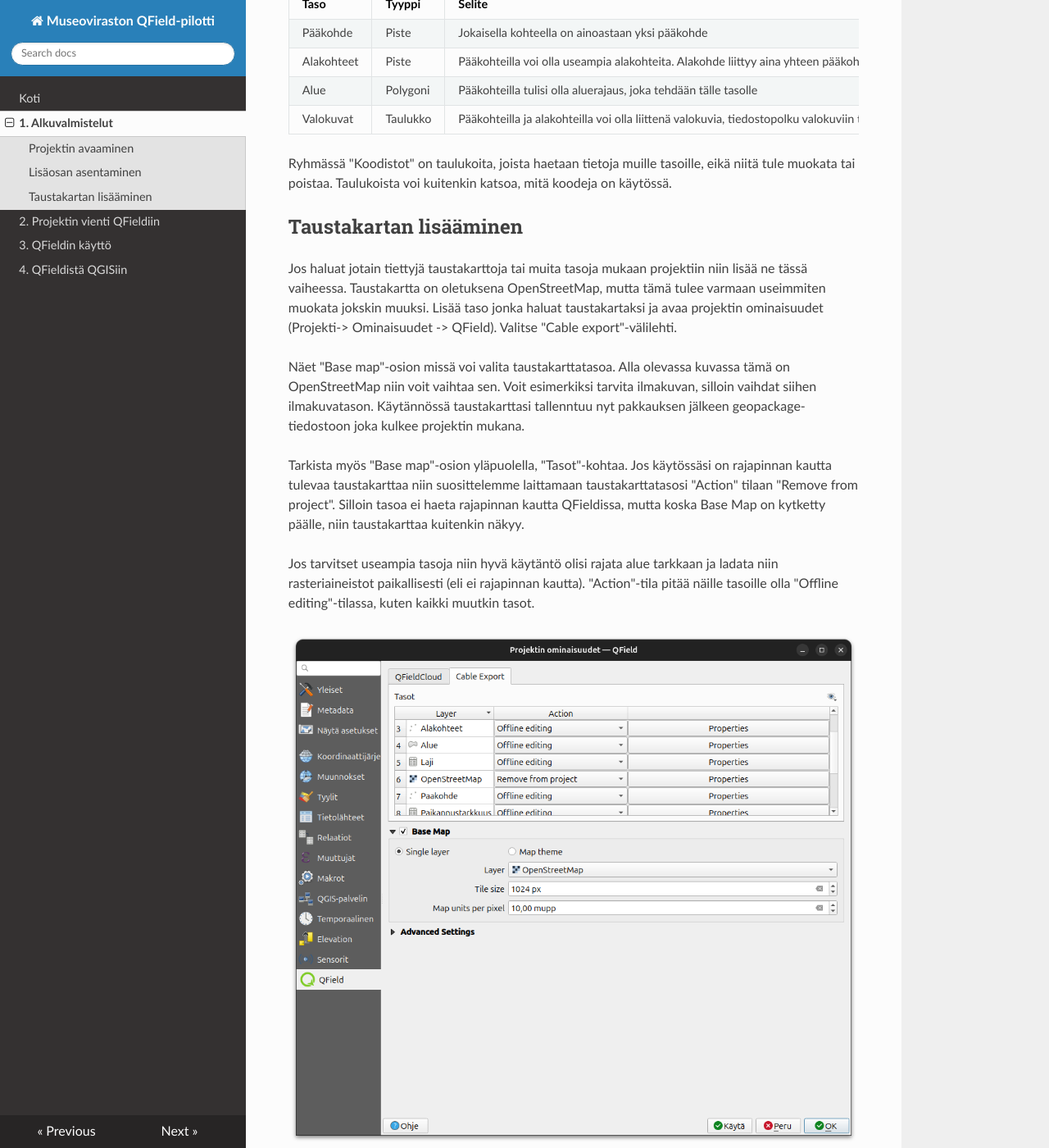
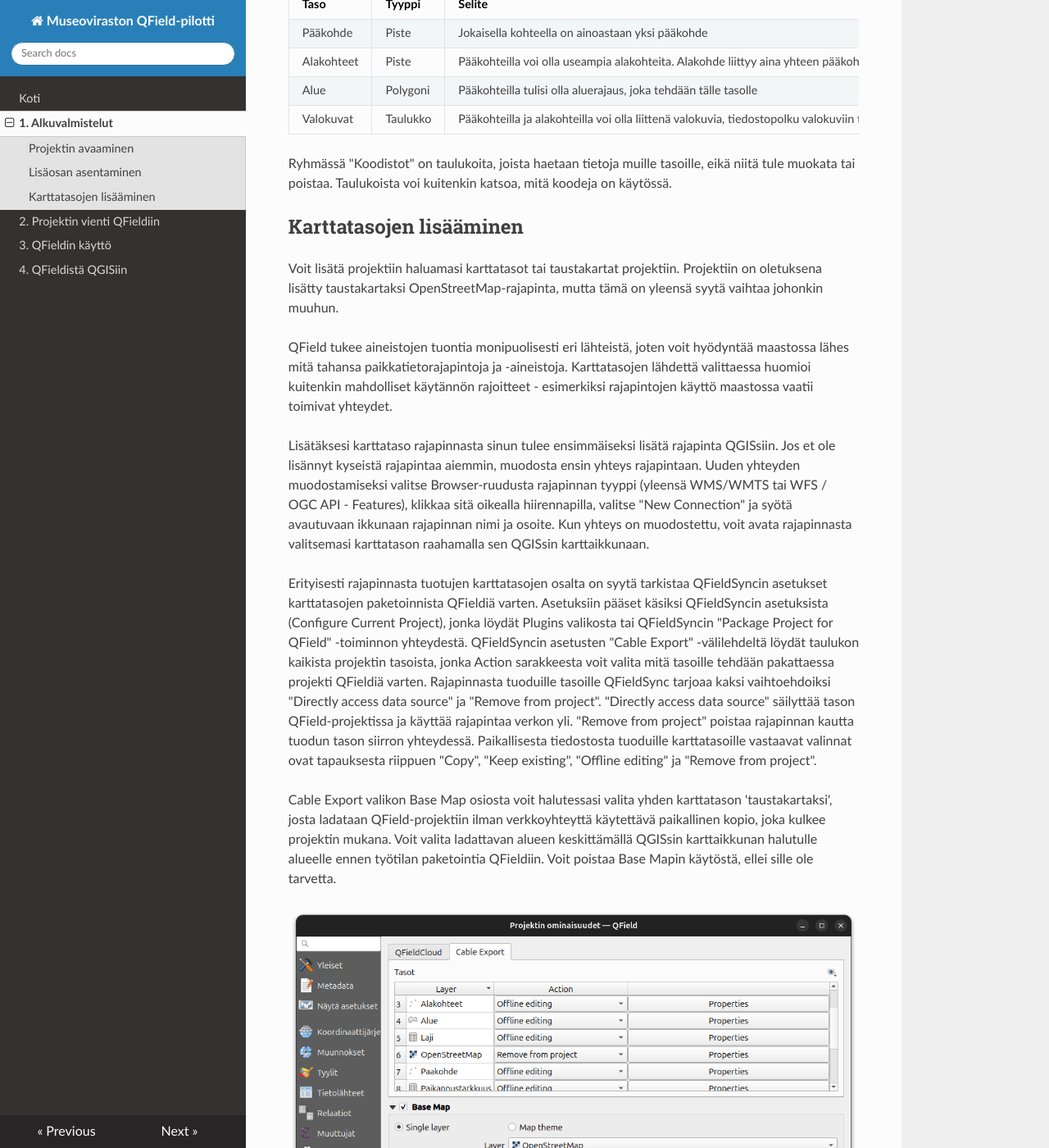
Before and after one commit to finnish-heritage-agency/museovirasto-qfield, an MkDocs documentation site: the page built from docs/1_alkuvalmistelut.md, in a window 1280 px wide and 1400 px high, scrolled down 1931 px. Shown: the whole window at 82% size. Built offline with MkDocs 1.6.1, drawn with Linux system fonts in a browser that asks for light colours; nearby versions of some CDN libraries; some of the changed text lies outside the part shown.

Commit message:
Update 1_alkuvalmistelut.md
Täydennetty karttatasojen lisäämiseen liittyvää ohjeistusta

```diff
--- a/docs/1_alkuvalmistelut.md
+++ b/docs/1_alkuvalmistelut.md
@@ -33,15 +33,17 @@
 
 Ryhmässä "Koodistot" on taulukoita, joista haetaan tietoja muille tasoille, eikä niitä tule muokata tai poistaa. Taulukoista voi kuitenkin katsoa, mitä koodeja on käytössä.
 
-## Taustakartan lisääminen
-Jos haluat jotain tiettyjä taustakarttoja tai muita tasoja mukaan projektiin niin lisää ne tässä vaiheessa. Taustakartta on oletuksena OpenStreetMap, mutta tämä tulee varmaan useimmiten muokata jokskin muuksi. Lisää taso jonka haluat taustakartaksi ja avaa projektin ominaisuudet (Projekti-> Ominaisuudet -> QField). Valitse "Cable export"-välilehti.
+## Karttatasojen lisääminen
+Voit lisätä projektiin haluamasi karttatasot tai taustakartat projektiin. Projektiin on oletuksena lisätty taustakartaksi OpenStreetMap-rajapinta, mutta tämä on yleensä syytä vaihtaa johonkin muuhun.
 
-Näet "Base map"-osion missä voi valita taustakarttatasoa. Alla olevassa kuvassa tämä on OpenStreetMap niin voit vaihtaa sen. Voit esimerkiksi tarvita ilmakuvan, silloin vaihdat siihen ilmakuvatason. Käytännössä taustakarttasi tallenntuu nyt pakkauksen jälkeen geopackage-tiedostoon joka kulkee projektin mukana.
+QField tukee aineistojen tuontia monipuolisesti eri lähteistä, joten voit hyödyntää maastossa lähes mitä tahansa paikkatietorajapintoja ja -aineistoja. Karttatasojen lähdettä valittaessa huomioi kuitenkin mahdolliset käytännön rajoitteet - esimerkiksi rajapintojen käyttö maastossa vaatii toimivat yhteydet.
 
-Tarkista myös "Base map"-osion yläpuolella, "Tasot"-kohtaa. Jos käytössäsi on rajapinnan kautta tulevaa taustakarttaa niin suosittelemme laittamaan taustakarttatasosi "Action" tilaan "Remove from project". Silloin tasoa ei haeta rajapinnan kautta QFieldissa, mutta koska Base Map on kytketty päälle, niin taustakarttaa kuitenkin näkyy.
+Lisätäksesi karttataso rajapinnasta sinun tulee ensimmäiseksi lisätä rajapinta QGISsiin. Jos et ole lisännyt kyseistä rajapintaa aiemmin, muodosta ensin yhteys rajapintaan. Uuden yhteyden muodostamiseksi valitse Browser-ruudusta rajapinnan tyyppi (yleensä WMS/WMTS tai WFS / OGC API - Features), klikkaa sitä oikealla hiirennapilla, valitse "New Connection" ja syötä avautuvaan ikkunaan rajapinnan nimi ja osoite. Kun yhteys on muodostettu, voit avata rajapinnasta valitsemasi karttatason raahamalla sen QGISsin karttaikkunaan.
 
-Jos tarvitset useampia tasoja niin hyvä käytäntö olisi rajata alue tarkkaan ja ladata niin rasteriaineistot paikallisesti (eli ei rajapinnan kautta). "Action"-tila pitää näille tasoille olla "Offline editing"-tilassa, kuten kaikki muutkin tasot.
+Erityisesti rajapinnasta tuotujen karttatasojen osalta on syytä tarkistaa QFieldSyncin asetukset karttatasojen paketoinnista QFieldiä varten. Asetuksiin pääset käsiksi QFieldSyncin asetuksista (Configure Current Project), jonka löydät Plugins valikosta tai QFieldSyncin "Package Project for QField" -toiminnon yhteydestä. QFieldSyncin asetusten "Cable Export" -välilehdeltä löydät taulukon kaikista projektin tasoista, jonka Action sarakkeesta voit valita mitä tasoille tehdään pakattaessa projekti QFieldiä varten. Rajapinnasta tuoduille tasoille QFieldSync tarjoaa kaksi vaihtoehdoiksi "Directly access data source" ja "Remove from project". "Directly access data source" säilyttää tason QField-projektissa ja käyttää rajapintaa verkon yli. "Remove from project" poistaa rajapinnan kautta tuodun tason siirron yhteydessä. Paikallisesta tiedostosta tuoduille karttatasoille vastaavat valinnat ovat tapauksesta riippuen "Copy", "Keep existing", "Offline editing" ja "Remove from project".
+
+Cable Export valikon Base Map osiosta voit halutessasi valita yhden karttatason 'taustakartaksi', josta ladataan QField-projektiin ilman verkkoyhteyttä käytettävä paikallinen kopio, joka kulkee projektin mukana. Voit valita ladattavan alueen keskittämällä QGISsin karttaikkunan halutulle alueelle ennen työtilan paketointia QFieldiin. Voit poistaa Base Mapin käytöstä, ellei sille ole tarvetta.
 
 ![Projektin ominaisuudet](img/Projektin_ominaisuudet.png)
 
-QGIS-projekti viedään seuraavaksi QField-projektiksi omaan puhelimeen. Voidaan ajatella, että QGIS-projektista tehdään kopio jonka QField-sovellus voi käyttää. QField-sovelluksessa kerätään tietoja ja tämän jälkeen viedään tietoja takaisin tietokoneelle QGISiin, missä voi muokata tietoja ja lopuksi voi viedä ulos tietoja QGISistä esimerkiksi taulukkomuotoon.
+QGIS-projekti viedään seuraavaksi QField-projektiksi omaan puhelimeen. Käytännössä QGIS-projektista tehdään kopio, jota QField-sovellus voi käyttää.
```
